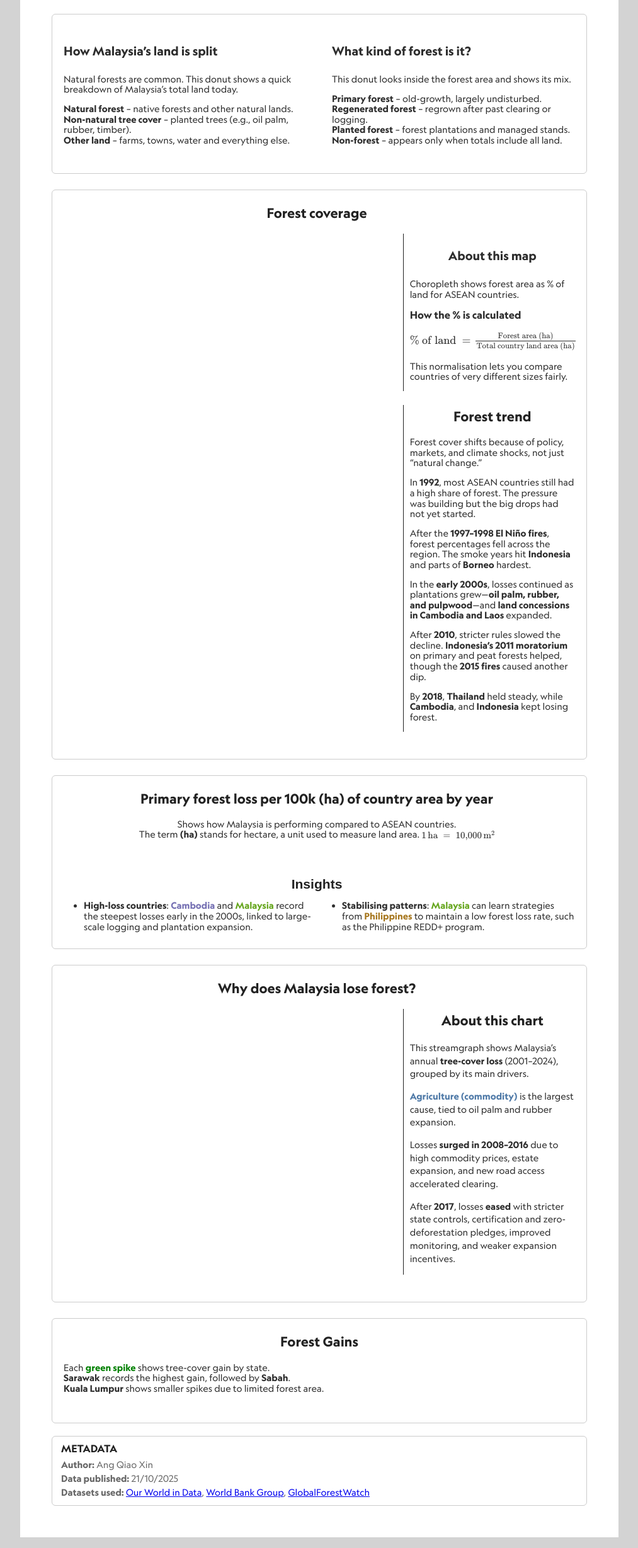
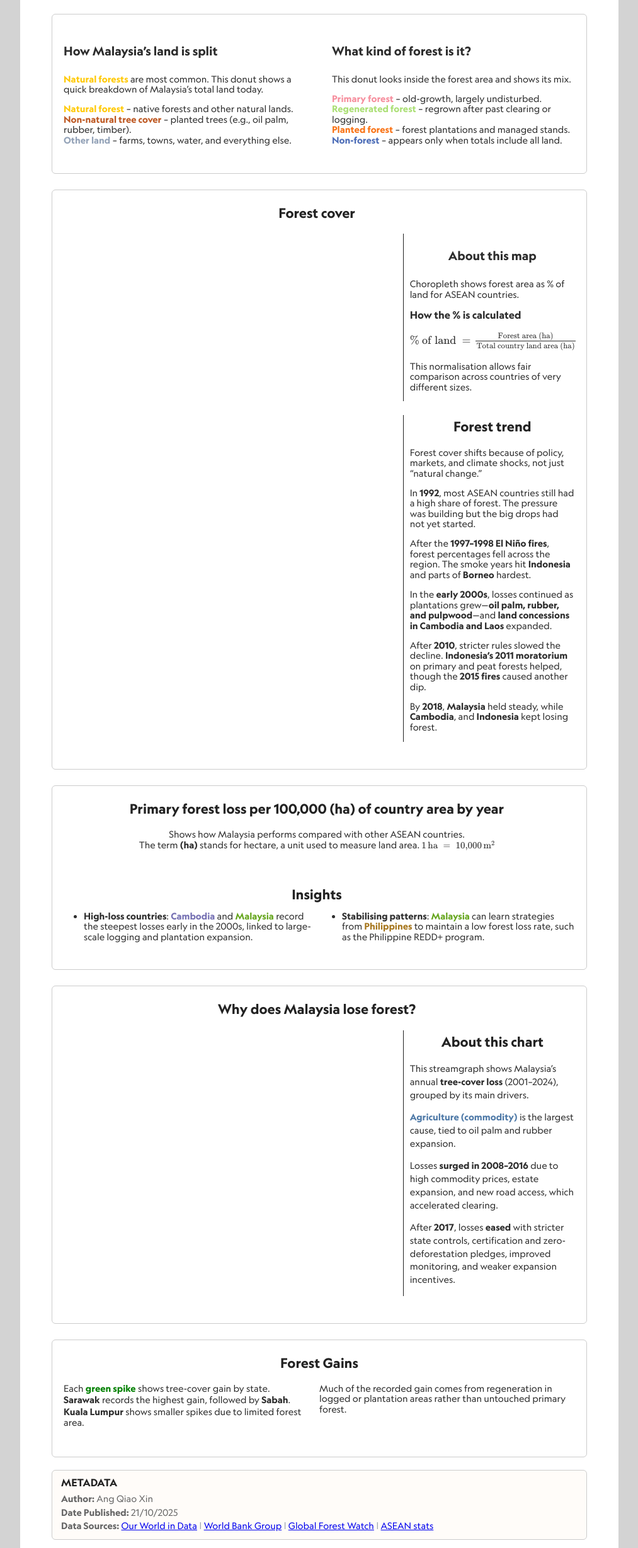
Before and after one commit to Xin-999/3179, a plain HTML site: page Forest/index.html in a window 1280 px wide. Shown: the part 102-2560 px from the top of the page at 63% size, without its empty margins (133-1146 px from the left). Drawn offline with nearby package versions, Linux system fonts and the light colour scheme; a script that the page names is missing; a web font is replaced by a local one.

Commit message:
Updated formatting and hide action button

```diff
--- a/Forest/index.html
+++ b/Forest/index.html
@@ -41,7 +41,6 @@
 
 <body>
   <div class="page">
-
     <!-- Header -->
     <div class="pure-u-1 pure-u-lg-1-3">
       <div class="card center-card">
@@ -63,12 +62,22 @@
         <div class="pure-u-1-2">
           <div class="small description-left">
             <h4>How Malaysia’s land is split</h4>
-            <p>Natural forests are common. This donut shows a quick breakdown of Malaysia’s total land today.</p>
+            <p>
+              <strong><span style="color:#ffc904;">Natural forests</span></strong> are most common.
+              This donut shows a quick breakdown of Malaysia’s total land today.
+            </p>
+
             <div class="small list-to-paragraphs">
-              <p style="margin:0"><strong>Natural forest</strong> – native forests and other natural lands.</p>
-              <p style="margin:0"><strong>Non-natural tree cover</strong> – planted trees (e.g., oil palm, rubber,
-                timber).</p>
-              <p style="margin:0"><strong>Other land</strong> – farms, towns, water and everything else.</p>
+              <p style="margin:0">
+                <strong style="color:#ffc904;">Natural forest</strong> – native forests and other natural lands.
+              </p>
+              <p style="margin:0">
+                <strong style="color:#be5923;">Non-natural tree cover</strong> – planted trees (e.g., oil palm, rubber,
+                timber).
+              </p>
+              <p style="margin:0">
+                <strong style="color:#94A3B8;">Other land</strong> – farms, towns, water, and everything else.
+              </p>
             </div>
           </div>
         </div>
@@ -78,21 +87,29 @@
           <div class="small description-right">
             <h4>What kind of forest is it?</h4>
             <p>This donut looks <em>inside the forest area</em> and shows its mix.</p>
+
             <div class="small list-to-paragraphs">
-              <p style="margin:0"><strong>Primary forest</strong> – old-growth, largely undisturbed.</p>
-              <p style="margin:0"><strong>Regenerated forest</strong> – regrown after past clearing or logging.</p>
-              <p style="margin:0"><strong>Planted forest</strong> – forest plantations and managed stands.</p>
-              <p style="margin:0"><strong>Non-forest</strong> – appears only when totals include all land.</p>
+              <p style="margin:0">
+                <strong style="color:#F68E9D;">Primary forest</strong> – old-growth, largely undisturbed.
+              </p>
+              <p style="margin:0">
+                <strong style="color:#ABDF75;">Regenerated forest</strong> – regrown after past clearing or logging.
+              </p>
+              <p style="margin:0">
+                <strong style="color:#f97316;">Planted forest</strong> – forest plantations and managed stands.
+              </p>
+              <p style="margin:0">
+                <strong style="color:#4b6cb7;">Non-forest</strong> – appears only when totals include all land.
+              </p>
             </div>
           </div>
         </div>
       </div>
-      <!-- Donut captions row (updated, simpler wording) -->
     </div>
 
     <!-- Forest cover -->
     <div class="text-div chart-section title" style="margin-bottom: 25px;" id="text_div1">
-      <h3 style="text-align:center;margin-top:6px">Forest coverage</h3>
+      <h3 style="text-align:center;margin-top:6px">Forest cover</h3>
       <div class="pure-g">
         <!-- Map -->
         <div class="pure-u-2-3 central">
@@ -115,7 +132,7 @@
               <p style="font-size: larger;">\( \% \text{ of land } =
                 \frac{\text{Forest area (ha)}}{\text{Total country land area (ha)}} \)</p>
               <p style="margin-top:6px; line-height:1.13;">
-                This normalisation lets you compare countries of very different sizes fairly.
+                This normalisation allows fair comparison across countries of very different sizes.
               </p>
 
             </div>
@@ -137,25 +154,21 @@
                 <p style="margin-top:6px;">
                   Forest cover shifts because of policy, markets, and climate shocks, not just “natural change.”
                 </p>
-
                 <p>
                   In <strong>1992</strong>, most ASEAN countries still had a high share of forest. The pressure was
                   building
                   but the big drops had not yet started.
                 </p>
-
                 <p>
                   After the <strong>1997–1998 El Niño fires</strong>, forest percentages fell across the region. The
                   smoke
                   years hit <strong>Indonesia</strong> and parts of <strong>Borneo</strong> hardest.
                 </p>
-
                 <p>
                   In the <strong>early 2000s</strong>, losses continued as plantations grew—<strong>oil palm, rubber,
                     and
                     pulpwood</strong>—and <strong>land concessions in Cambodia and Laos</strong> expanded.
                 </p>
-
                 <p>
                   After <strong>2010</strong>, stricter rules slowed the decline. <strong>Indonesia’s 2011
                     moratorium</strong>
@@ -163,7 +176,7 @@
                 </p>
 
                 <p>
-                  By <strong>2018</strong>, <strong>Thailand</strong> held steady, while <strong>Cambodia</strong>, and
+                  By <strong>2018</strong>, <strong>Malaysia</strong> held steady, while <strong>Cambodia</strong>, and
                   <strong>Indonesia</strong> kept losing forest.
                 </p>
               </div>
@@ -174,14 +187,13 @@
     </div>
 
     <div class="text-div chart-section title" style="margin-bottom: 25px;" id="text_div1">
-      <h3 style="text-align:center;margin-top:6px">Primary forest loss per 100k (ha) of country area by year</h3>
+      <h3 style="text-align:center;margin-top:6px">Primary forest loss per 100,000 (ha) of country area by year</h3>
       <div class="small list-to-paragraphs" style="text-align:center;">
-        <p style="margin:0">Shows how Malaysia is performing compared to ASEAN countries.</p>
+        <p style="margin:0">Shows how Malaysia performs compared with other ASEAN countries.</p>
         <p style="margin:0">
           The term <strong>(ha)</strong> stands for <em>hectare</em>, a unit used to measure land area. \( 1\, \text{ha}
           \; = \; 10{,}000 \, \text{m}^2 \)</p>
       </div>
-
 
       <!-- Time series -->
       <div class="pure-g" style="margin-top:22px">
@@ -197,7 +209,7 @@
       <div class="pure-g" style="margin-bottom:8px;">
         <div class="pure-u-1">
           <div class="vis-helper" style="margin-bottom:0; padding-bottom:0;">
-            <h3 style="margin-bottom:0px; margin-top:0px;">Insights</h3>
+            <h3 style="margin-bottom:0px; margin-top:0px;font-family: Geograph;">Insights</h3>
 
             <div class="pure-g" style="margin-bottom:0;">
               <!-- Left column -->
@@ -215,7 +227,7 @@
               </div>
 
               <!-- Right column -->
-              <div class="pure-u-1-2">
+              <div class="pure-u-1-2" style="margin-bottom: 17px;">
                 <ul class="small" style="text-align:left; margin-bottom:0;">
                   <li>
                     <strong>Stabilising patterns</strong>:
@@ -230,7 +242,6 @@
           </div>
         </div>
       </div>
-
     </div>
 
     <!-- Factors of Tree Cover Loss section -->
@@ -239,13 +250,12 @@
       <div class="pure-g">
         <!-- Map -->
         <div class="pure-u-2-3 central">
-          <div id="vis-stream-factor" class="vis-container" style="width:95%;box-sizing:border-box;"></div>
+          <div id="vis-stream-factor" class="vis-container"></div>
         </div>
         <!-- Side text -->
         <div class="pure-u-1-3 central" style="border-left: 1px solid; box-sizing: border-box;">
           <div class="text-div" id="text_div1">
             <h3 style="text-align:center;margin-top:6px;font-family: Geograph;">About this chart</h3>
-
 
             <div class="small list-to-paragraphs" style="line-height:1.45;">
               <p>This streamgraph shows Malaysia’s annual <strong>tree-cover loss</strong> (2001–2024),
@@ -253,17 +263,13 @@
               <p><span style="color:#4e79a7; font-weight:bold;">Agriculture (commodity)</span></strong>
                 is the largest cause, tied to oil palm and rubber expansion.
               <p>
-
                 Losses <strong>surged in 2008–2016</strong> due to high commodity prices, estate expansion, and new road
-                access
-                accelerated clearing.
-
+                access, which accelerated clearing.
               <p class="small" style="line-height:1.45;">
                 After <strong>2017</strong>, losses <strong>eased</strong> with stricter state controls, certification
                 and
                 zero-deforestation pledges, improved monitoring, and weaker expansion incentives.
               </p>
-
             </div>
           </div>
         </div>
@@ -272,81 +278,96 @@
     <!-- Put inside the left column div (1/3 width) -->
     <div class="text-div chart-section title" id="forest_info" style="margin-bottom: auto; padding-bottom:0px;">
       <h3 style="text-align:center;margin-top:6px;font-family: Geograph;">Forest Gains</h3>
+      <div class="pure-g" style="margin-bottom:0;">
+        <!-- LEFT -->
+        <div class="pure-u-1-2">
+          <div class="small list-to-paragraphs" style="text-align:left;">
+            <p style="margin:0;">
+              Each <strong><span style="color:green;">green spike</span></strong> shows tree-cover gain by state.
+            </p>
+            <p style="margin:2px 0 0;">
+              <strong>Sarawak</strong> records the highest gain, followed by <strong>Sabah</strong>.
+            </p>
+            <p style="margin:2px 0 0;">
+              <strong>Kuala Lumpur</strong> shows smaller spikes due to limited forest area.
+            </p>
+          </div>
+        </div>
 
-      <div class="small list-to-paragraphs">
-        <p style="margin:0">
-          Each <strong><span style="color:green;">green spike</span> </strong> shows tree-cover gain by state.
-        </p>
-        <p style="margin:0"><strong>Sarawak</strong> records the highest gain, followed by <strong>Sabah</strong>.</p>
-        <p style="margin:0"><strong>Kuala Lumpur</strong> shows smaller spikes due to limited forest area.</p>
+        <!-- RIGHT -->
+        <div class="pure-u-1-2">
+          <div class="small list-to-paragraphs" style="text-align:left; margin-bottom: 20px;">
+            <p style="margin:0;">
+              Much of the recorded gain comes from regeneration in logged or plantation areas rather than untouched
+              primary forest.
+            </p>
+          </div>
+        </div>
       </div>
+
+
       <div class="pure-g">
       </div>
       <div class="pure-u-1">
-        <div id="vis-symbol-gain" class="vis-container" style="width:95%;box-sizing:border-box;margin-bottom: 0px;padding-bottom:0px"></div>
+        <div id="vis-symbol-gain" class="vis-container"
+          style="width:95%;box-sizing:border-box;margin-bottom: 0px;padding-bottom:0px"></div>
       </div>
     </div>
 
     <!-- METADATA SECTION -->
-    <div class="chart-section" style="margin-top:20px; padding:10px 14px; text-align:left;">
+    <div class="chart-section" style="margin-top:20px; padding:10px 14px; text-align:left;background-color:#fffcf9;">
       <h4 style="font-family:Geograph; margin:0 0 6px 0;">METADATA</h4>
       <p class="small" style="margin:0; line-height:1.5;">
         <strong>Author:</strong> Ang Qiao Xin<br>
-        <strong>Data published:</strong> 21/10/2025<br>
-        <strong>Datasets used:</strong>
+        <strong>Date Published:</strong> 21/10/2025<br>
+        <strong>Data Sources:</strong>
         <a href="https://ourworldindata.org/grapher/tree-cover-loss-by-dominant-driver?time=earliest..latest&country=MYS~PHL&tableSearch=malaysia"
-          target="_blank">Our World in Data</a>,
+          target="_blank">Our World in Data</a>
+        <span style="color:#9ca3af;">|</span>
         <a href="https://data.worldbank.org/indicator/AG.LND.FRST.K2?end=2022&locations=MY&start=1990"
-          target="_blank">World Bank Group</a>,
+          target="_blank">World Bank Group</a>
+        <span style="color:#9ca3af;">|</span>
         <a href="https://www.globalforestwatch.org/dashboards/country/MYS/?category=forest-change&location=WyJjb3VudHJ5IiwiTVlTIl0%3D&map=eyJjYW5Cb3VuZCI6dHJ1ZX0%3D"
-          target="_blank">GlobalForestWatch</a>
+          target="_blank">Global Forest Watch</a>
+        <span style="color:#9ca3af;">|</span>
+        <a href="https://www.aseanstats.org/wp-content/uploads/2023/10/ASH-2023-v1.pdf" target="_blank">ASEAN stats</a>
       </p>
     </div>
-
   </div>
 
   </div>
 
 
   <script type="text/javascript">
-
     var spec0 = "js/donut_forest.json";
-    vegaEmbed('#vis-donut', spec0).then(function (result) {
+    vegaEmbed('#vis-donut', spec0, { actions: false }).then(function (result) {
     }).catch(console.error);
 
     var spec1 = "js/choropleth_map.vg.json";
-    vegaEmbed('#vis-map', spec1).then(function (result) {
+    vegaEmbed('#vis-map', spec1, { actions: false }).then(function (result) {
       // Access the Vega view instance (https://vega.github.io/vega/docs/api/view/) as result.view
     }).catch(console.error);
 
     var spec2 = "js/multiseries_forest_loss.json";
-    vegaEmbed('#vis-timeseries', spec2).then(function (result) {
-      // Access the Vega view instance (https://vega.github.io/vega/docs/api/view/) as result.view
+    vegaEmbed('#vis-timeseries', spec2, { actions: false }).then(function (result) {
+      // Access the Vega view instance
     }).catch(console.error);
 
     var spec3 = "js/donut_forest_cover.json";
-    vegaEmbed('#vis-donut-cover', spec3).then(function (result) {
+    vegaEmbed('#vis-donut-cover', spec3, { actions: false }).then(function (result) {
     }).catch(console.error);
 
     var spec4 = "js/streamgraph_factor.json";
-    vegaEmbed('#vis-stream-factor', spec4).then(function (result) {
+    vegaEmbed('#vis-stream-factor', spec4, { actions: false }).then(function (result) {
     }).catch(console.error);
 
     var spec5 = "js/symbol_gain.json";
-    vegaEmbed('#vis-symbol-gain', spec5).then(function (result) {
+    vegaEmbed('#vis-symbol-gain', spec5, { actions: false }).then(function (result) {
     }).catch(console.error);
 
-    // var spec6 = "js/choropleth_small_multiples.json";
-    // vegaEmbed('#vis-choro-multiple', spec6).then(function(result) {
-    // }).catch(console.error);
     var spec6 = "js/choropleth_small_multiples.json";
-    vegaEmbed('#vis-choro-multiple-sm', spec6).then(function (result) {
+    vegaEmbed('#vis-choro-multiple-sm', spec6, { actions: false }).then(function (result) {
     }).catch(console.error);
-    // vegaEmbed(
-    //   "#vis-choro-multiple-sm",
-    //   "js/choropleth_small_multiples.json",
-    //   { actions:false }
-    // );
 
 
   </script>
```
